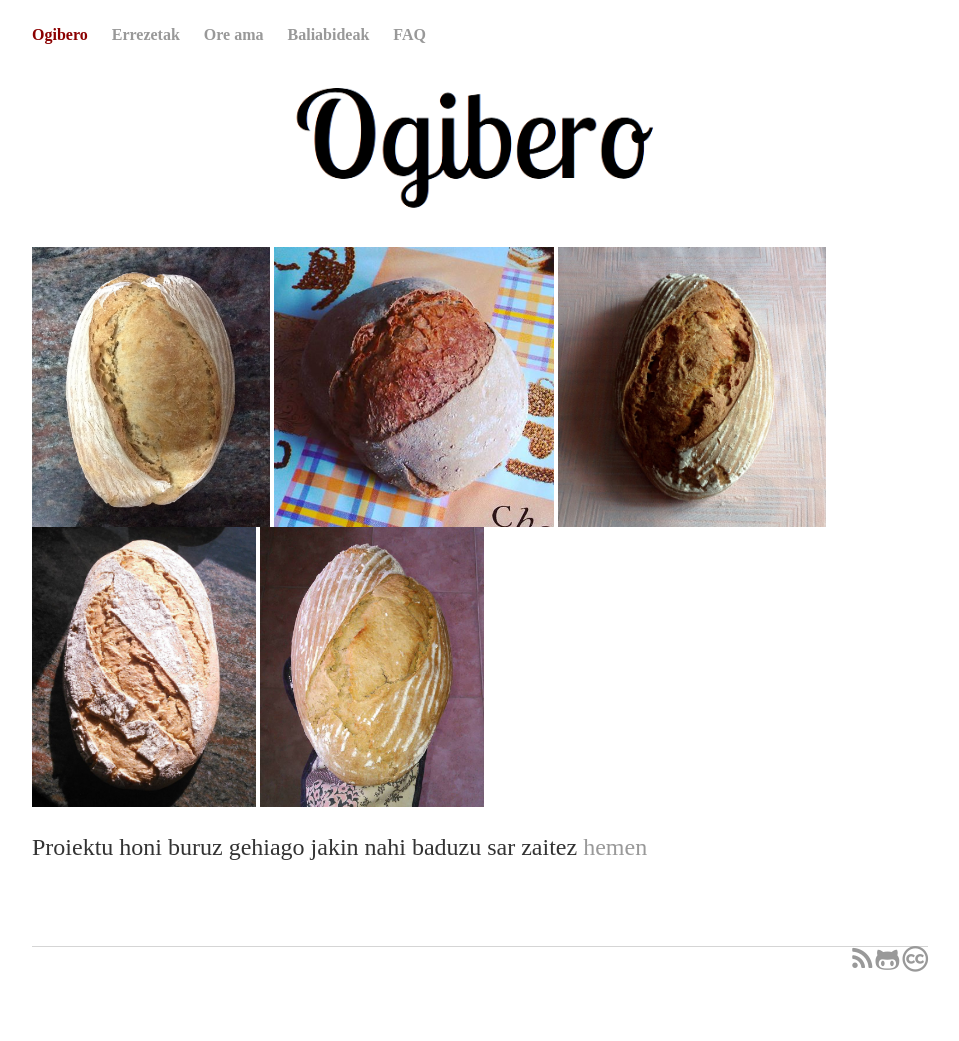
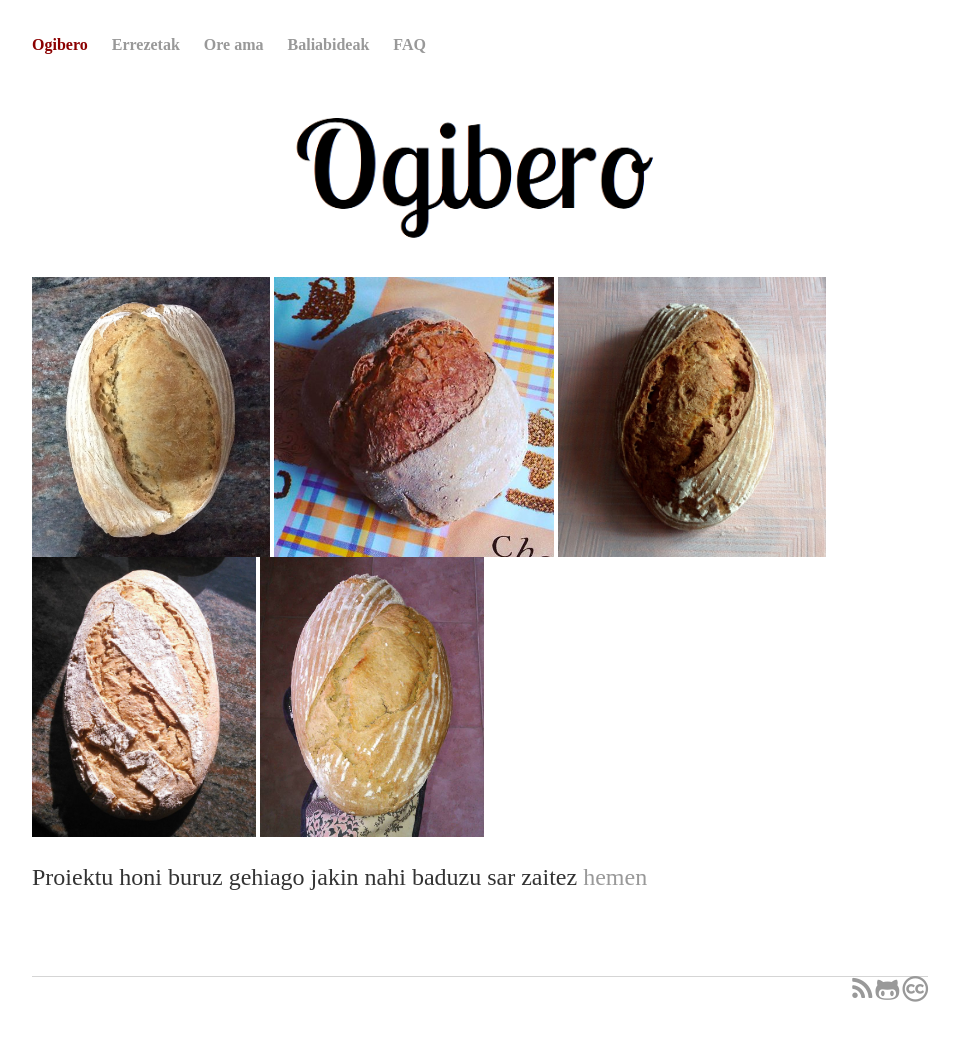
Before and after one commit to Ondiz/ogibero, a Jekyll site: the page built from index.md, in a window 1280 px wide and 1067 px high. Shown: the top 1041 px of the window, without its empty margins (160-1119 px from the left). Built offline with Jekyll 4.4.1, drawn with Linux system fonts in a browser that asks for light colours; some web fonts are replaced.

Commit message:
Nabigazio barra doitu

```diff
--- a/css/main.css
+++ b/css/main.css
@@ -1,6 +1,6 @@
 body {
     font-family: 'Fira Sans';
-    margin: 60px auto;
+    margin: 90px auto; /*Nabigazio barraren top+heigh*/
     width: 70%;
 }
 nav ul, footer ul {
@@ -86,9 +86,10 @@
 
 .fixed-nav-bar {
   position: fixed;
-  top: 10px;
+  top: 20px;
   left: 60px auto;
   z-index: 100;
   width: 100%;
+  height: 70px;
   background-color: white;
 }
```
